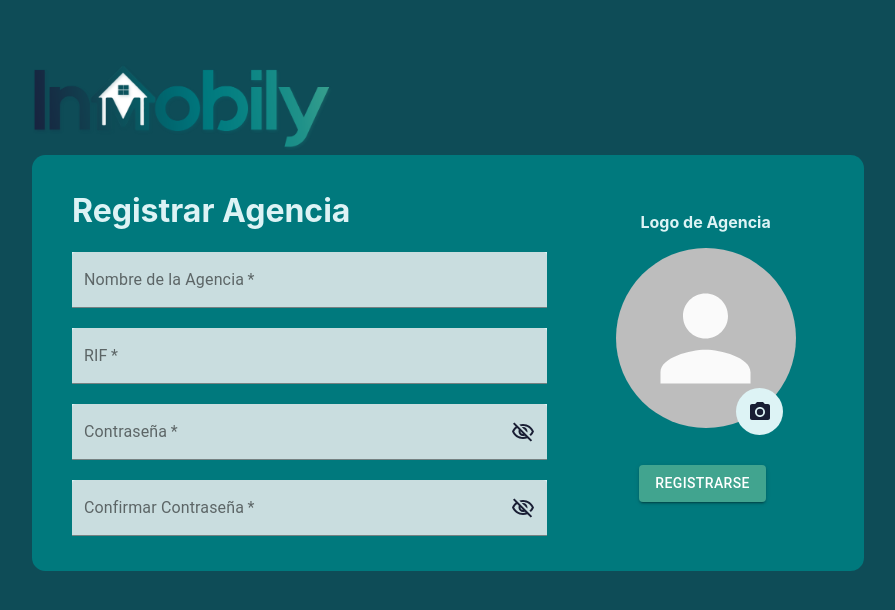
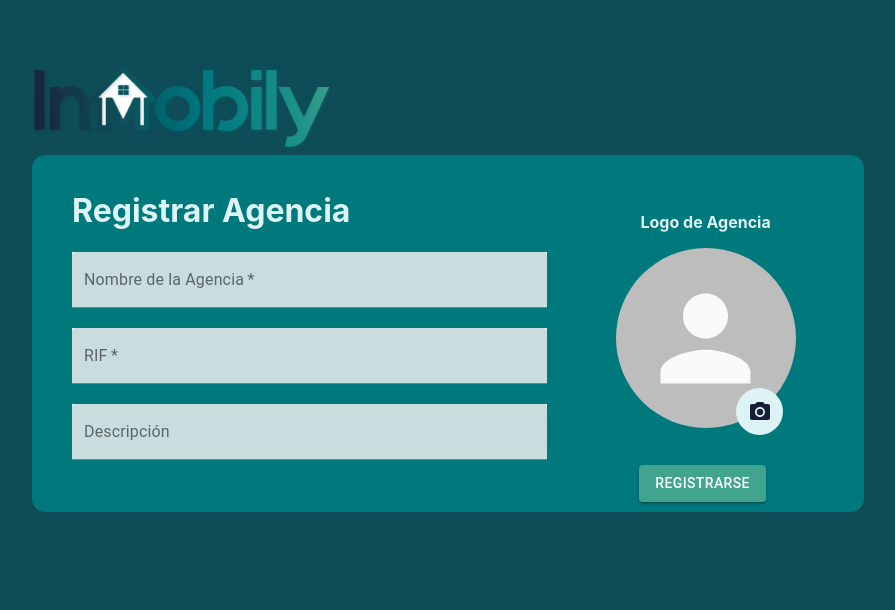
Before and after one commit to barreto-exe/Inmobily, a React (Create React App) app: page /signup/agencia in a window 1280 px wide. Shown: the top 610 px of the page, without its empty margins (160-1055 px from the left). Built offline with nearby package versions, Linux system fonts and the light colour scheme; the HTML template or start-up script is replaced by a standard one.

Commit message:
Registro Agencias
Funciona, falta modificar el registro de asesor ahora

```diff
--- a/src/firebase/functions.js
+++ b/src/firebase/functions.js
@@ -51,10 +51,28 @@ export const actualizarUsuario = async (usuario, nuevosDatos) => {
   return promise;
 };
 
+export const obtenerAgencias = async () => {
+  const agencias = await db.collection("agencias").get();
+  return agencias.docs;
+}
+
 // Registro de agencia
-export const registrarAgencia = (agencia) => {
-  const promesa = db.collection("agencias").add(agencia);
-  return promesa;
+export const registrarAgencia = async (agencia, foto) => {
+
+  const agencias = await obtenerAgencias();
+
+  if (agencias.some((a) => a.rif === agencia.rif)) {
+    throw "agencia-repetida";
+  }
+
+  let url = "";
+  if (foto) {
+    url = await subirArchivo(foto, `imagenes/${agencia.rif}.png`);
+  }
+
+  agencia.fotoURL = url;
+
+  await db.collection("agencias").add(agencia);
 };
 
 // Consultar asesores de una agencia
--- a/src/pages/IniciarSesion.js
+++ b/src/pages/IniciarSesion.js
@@ -165,6 +165,8 @@ const IniciarSesion = () => {
               Registrarse
             </Button>
             <Button
+              component={Link}
+              to="/signup/agencia"
               style={{ marginLeft: "5pt", marginRight: "5pt" }}
               variant="contained"
               color="primary"
--- a/src/pages/RegistrarAgencia.js
+++ b/src/pages/RegistrarAgencia.js
@@ -1,4 +1,4 @@
-import React, {useState} from 'react';
+import React, { useState } from "react";
 import {
   TextField,
   Button,
@@ -9,15 +9,33 @@ import {
   IconButton,
   Link,
 } from "@material-ui/core";
-import logo from "../assets/logo.png"
-import "./RegistrarAgencia.css"
-import PhotoCamera from '@material-ui/icons/PhotoCamera';
+import logo from "../assets/logo.png";
+import "./RegistrarAgencia.css";
+import PhotoCamera from "@material-ui/icons/PhotoCamera";
 import { VisibilityOutlined, VisibilityOffOutlined } from "@material-ui/icons";
+import { registrarAgencia } from "../firebase/functions";
+import { useHistory } from "react-router-dom";
 
 const RegistrarAgencia = () => {
+  // Estado inicial
+  const datosIniciales = {
+    nombre: "",
+    rif: "",
+    descripcion: "",
+  };
+
+  // Estados
+  const [agencia, setAgencia] = useState(datosIniciales);
+  const [mensajesError, setMensajesError] = useState(datosIniciales);
   const [foto, setFoto] = useState(null);
+  const [mostrarPassword, setMostrarPassword] = useState(false);
 
-  const [mostrarPassword, setMostrarPassword] = useState(false);
+  const history = useHistory();
+
+  // Función llamada al cambiar el texto del input
+  const cambiarTexto = (propiedad, valor) => {
+    setAgencia({ ...agencia, [propiedad]: valor });
+  };
 
   const cambiarVisibilidad = () => {
     setMostrarPassword(!mostrarPassword);
@@ -32,58 +50,71 @@ const RegistrarAgencia = () => {
     setFoto(foto);
   };
 
-  return(
+  const registroAgencia = async () => {
+    // Reinicia los mensajes de error
+    const mensajesError = { ...datosIniciales };
+
+    if (agencia.nombre.trim() === "") {
+      mensajesError.nombre = "Ingresa el nombre de tu agencia, por favor";
+    }
+    if (agencia.rif.trim() === "") {
+      mensajesError.rif = "Ingresa el RIF de tu agencia, por favor";
+    }
+
+    if (agencia.nombre.trim() === "" || agencia.rif.trim() === "") {
+      setMensajesError(mensajesError);
+      return;
+    }
+
+    try {
+      await registrarAgencia(agencia, foto);
+      history.push("/signup");
+    } catch (error) {
+      if (error === "agencia-repetida") {
+        mensajesError.rif = "Ya está registrada una agencia con este RIF"
+      }
+      // TODO: Manejar luego las desconexiones
+      setMensajesError(mensajesError);
+    }
+  };
+
+  return (
     <div className="registro-agencia-container">
       <div>
-        <img src={logo} width="300px" height="auto"/>
+        <img src={logo} width="300px" height="auto" />
       </div>
       <div className="registro-agencia-subcontainer">
         <div className="title-input-registroa-container">
           <h1>Registrar Agencia</h1>
           <div className="inputs-registroa-container">
-            <TextField className="inputs-registroa" label="Nombre de la Agencia" variant="filled"
-              required style={{marginBottom:'20px'}}
+            <TextField
+              className="inputs-registroa"
+              label="Nombre de la Agencia"
+              variant="filled"
+              required
+              style={{ marginBottom: "20px" }}
+              error={mensajesError.nombre !== ""}
+              helperText={mensajesError.nombre}
+              onChange={(e) => cambiarTexto("nombre", e.target.value)}
             />
-            <TextField className="inputs-registroa" label="RIF" variant="filled"
-              required style={{marginBottom:'20px'}}
+            <TextField
+              className="inputs-registroa"
+              label="RIF"
+              variant="filled"
+              required
+              style={{ marginBottom: "20px" }}
+              error={mensajesError.rif !== ""}
+              helperText={mensajesError.rif}
+              onChange={(e) => cambiarTexto("rif", e.target.value)}
             />
-            <TextField className="inputs-registroa" label="Contraseña" variant="filled"
-              required style={{marginBottom:'20px'}}
-              type={mostrarPassword ? "text" : "password"}
-              InputProps={{
-                endAdornment: (
-                  <InputAdornment position="end">
-                    <IconButton
-                      aria-label="toggle password visibility"
-                      onClick={cambiarVisibilidad}
-                      onMouseDown={manejarMousePassword}
-                      edge="end"
-                      style={{color: "#191e34"}}
-                    >
-                      {mostrarPassword ? <VisibilityOutlined /> : <VisibilityOffOutlined />}
-                    </IconButton>
-                  </InputAdornment>
-                ),
-              }}
-            />
-            <TextField className="inputs-registroa" label="Confirmar Contraseña" variant="filled"
-              required style={{marginBottom:'20px'}}
-              type={mostrarPassword ? "text" : "password"}
-              InputProps={{
-                endAdornment: (
-                  <InputAdornment position="end">
-                    <IconButton
-                      aria-label="toggle password visibility"
-                      onClick={cambiarVisibilidad}
-                      onMouseDown={manejarMousePassword}
-                      edge="end"
-                      style={{color: "#191e34"}}
-                    >
-                      {mostrarPassword ? <VisibilityOutlined /> : <VisibilityOffOutlined />}
-                    </IconButton>
-                  </InputAdornment>
-                ),
-              }}
+            <TextField
+              className="inputs-registroa"
+              label="Descripción"
+              variant="filled"
+              style={{ marginBottom: "20px" }}
+              error={mensajesError.descripcion !== ""}
+              helperText={mensajesError.descripcion}
+              onChange={(e) => cambiarTexto("descripcion", e.target.value)}
             />
           </div>
         </div>
@@ -91,15 +122,28 @@ const RegistrarAgencia = () => {
           <p>Logo de Agencia</p>
           <div className="registroa-rightside">
             <div className="registroa-avatar">
-              <Avatar style={{fontSize: '40px' ,height: '180px', width: '180px'}}
-              alt="Foto de perfil" src={foto && URL.createObjectURL(foto)}/>
-              <input accept="image/*" style={{display: 'none'}} id="icono-boton-archivo"
-              type="file" onChange={seleccionarFoto}/>
+              <Avatar
+                style={{ fontSize: "40px", height: "180px", width: "180px" }}
+                alt="Foto de perfil"
+                src={foto && URL.createObjectURL(foto)}
+              />
+              <input
+                accept="image/*"
+                style={{ display: "none" }}
+                id="icono-boton-archivo"
+                type="file"
+                onChange={seleccionarFoto}
+              />
             </div>
             <div className="registroa-foto-icon">
-              <label htmlFor="icono-boton-archivo" className="foto-icono" >
-                <IconButton aria-label='upload picture' color="inherit" component="span" size="medium">
-                  <PhotoCamera style={{color: "#191e34"}}/>
+              <label htmlFor="icono-boton-archivo" className="foto-icono">
+                <IconButton
+                  aria-label="upload picture"
+                  color="inherit"
+                  component="span"
+                  size="medium"
+                >
+                  <PhotoCamera style={{ color: "#191e34" }} />
                 </IconButton>
               </label>
             </div>
@@ -108,16 +152,17 @@ const RegistrarAgencia = () => {
             <Button
               variant="contained"
               fullWidth
-                style={{right:'130px', top: '40px'}}
+              style={{ right: "130px", top: "40px" }}
               color="primary"
-                /*onClick={registrarCuenta}>*/>
+              onClick={registroAgencia}
+            >
               Registrarse
             </Button>
           </div>
         </div>
       </div>
     </div>
-  )
-}
+  );
+};
 
 export default RegistrarAgencia;
```
Lines whose indentation alone changed are shown as unchanged.
